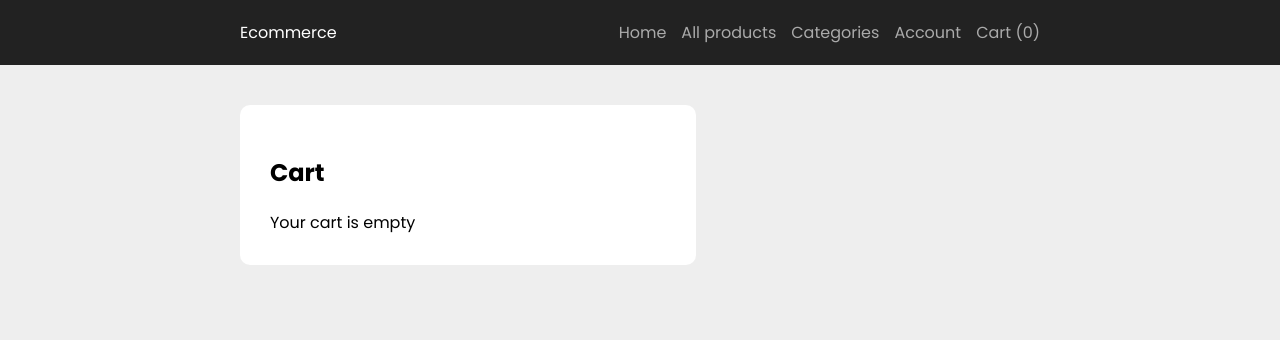
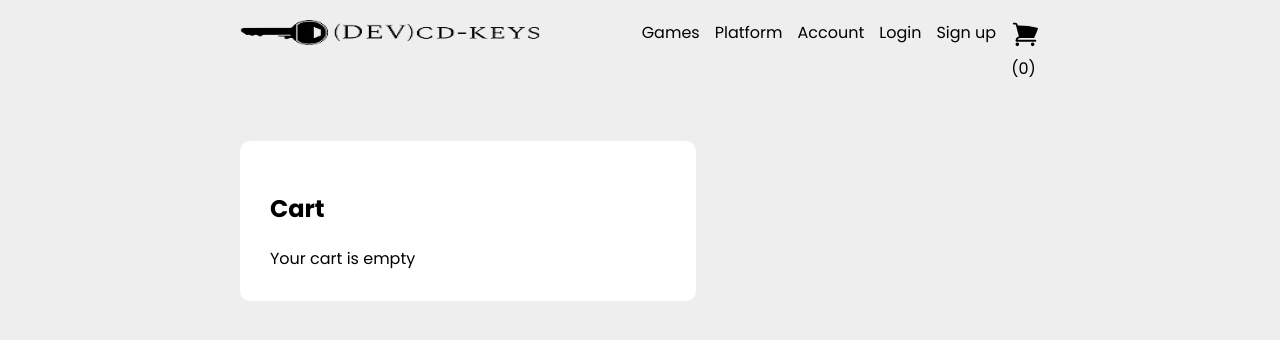
Before and after one commit to Shibaitle/ProjectWebDB-Store-Y2S1, a Next.js app: page /cart in a window 1280 px wide. Shown: the top 340 px of the page. Built offline with nearby package versions, Linux system fonts and the light colour scheme.

Commit message:
2# Update (NAVBAR+footer+logo)

```diff
--- a/components/Button.js
+++ b/components/Button.js
@@ -3,8 +3,8 @@ import {primary} from "@/lib/colors";
 
 export const ButtonStyle = css`
   border:0;
-  padding: 5px 15px;
-  border-radius: 5px;
+  padding: 5px 30px;
+  border-radius: 100px;
   cursor: pointer;
   display: inline-flex;
   align-items: center;
--- a/components/Featured.js
+++ b/components/Featured.js
@@ -78,6 +78,7 @@ export default function Featured({product}) {
               </ButtonsWrapper>
             </div>
           </Column>
+
           <Column>
           </Column>
         </ColumnsWrapper>
--- a/components/Header.js
+++ b/components/Header.js
@@ -4,10 +4,14 @@ import Center from "@/components/Center";
 import {useContext, useState} from "react";
 import {CartContext} from "@/components/CartContext";
 import BarsIcon from "@/components/icons/Bars";
+import ShopLogo from "@/components/icons/ShopLogo";
+import CartIcon from "@/components/icons/CartIcon";
+
 
 const StyledHeader = styled.header`
-  background-color: #222;
+
 `;
+
 const Logo = styled(Link)`
   color:#fff;
   text-decoration:none;
@@ -32,16 +36,19 @@ const StyledNav = styled.nav`
   left: 0;
   right: 0;
   padding: 70px 20px 20px;
-  background-color: #222;
   @media screen and (min-width: 768px) {
     display: flex;
     position: static;
     padding: 0;
   }
 `;
+/*
+background-color: #222;
+*/
+
 const NavLink = styled(Link)`
   display: block;
-  color:#aaa;
+  color: black;
   text-decoration:none;
   padding: 10px 0;
   @media screen and (min-width: 768px) {
@@ -69,13 +76,15 @@ export default function Header() {
     <StyledHeader>
       <Center>
         <Wrapper>
-          <Logo href={'/'}>Ecommerce</Logo>
+          <Logo href={'/'}><ShopLogo /></Logo>
           <StyledNav mobileNavActive={mobileNavActive}>
-            <NavLink href={'/'}>Home</NavLink>
-            <NavLink href={'/products'}>All products</NavLink>
-            <NavLink href={'/categories'}>Categories</NavLink>
+            <NavLink href={'/products'}>Games</NavLink>
+            <NavLink href={'/categories'}>Platform</NavLink>
             <NavLink href={'/account'}>Account</NavLink>
-            <NavLink href={'/cart'}>Cart ({cartProducts.length})</NavLink>
+            <NavLink href={'/products'}>Login</NavLink>
+            <NavLink href={'/products'}>Sign up</NavLink>
+            <NavLink href={'/cart'}><CartIcon/> ({cartProducts.length})</NavLink>
+
           </StyledNav>
           <NavButton onClick={() => setMobileNavActive(prev => !prev)}>
             <BarsIcon />
--- a/components/ProductBox.js
+++ b/components/ProductBox.js
@@ -75,7 +75,7 @@ export default function ProductBox({_id,title,description,price,images}) {
             ${price}
           </Price>
           <Button block onClick={() => addProduct(_id)} primary outline>
-            Add to cart
+            <CartIcon />
           </Button>
         </PriceRow>
       </ProductInfoBox>
--- /dev/null
+++ b/components/icons/ShopLogo.js
@@ -0,0 +1,15 @@
+import Image from 'next/image';
+import logopic from '/components/icons/logo.png';
+
+export default function ShopLogo({className="w-6 h-6"}) {
+    return (
+        <div>
+            <Image
+            src={logopic}
+            width={300}
+            height={25}
+            alt=""
+            />
+        </div>
+      )
+    }
--- a/pages/index.js
+++ b/pages/index.js
@@ -3,6 +3,7 @@ import Featured from "@/components/Featured";
 import {Product} from "@/models/Product";
 import {mongooseConnect} from "@/lib/mongoose";
 import NewProducts from "@/components/NewProducts";
+import Footer from "@/components/Footer";
 
 export default function HomePage({featuredProduct,newProducts}) {
   return (
@@ -10,6 +11,7 @@ export default function HomePage({featuredProduct,newProducts}) {
       <Header />
       <Featured product={featuredProduct} />
       <NewProducts products={newProducts} />
+      <Footer />
     </div>
   );
 }
```
Also changed, not shown: components/Footer.js (added, +58 -0 lines), components/icons/logo.png (added), 1 other file (tests, documents, lock files or other folders).
